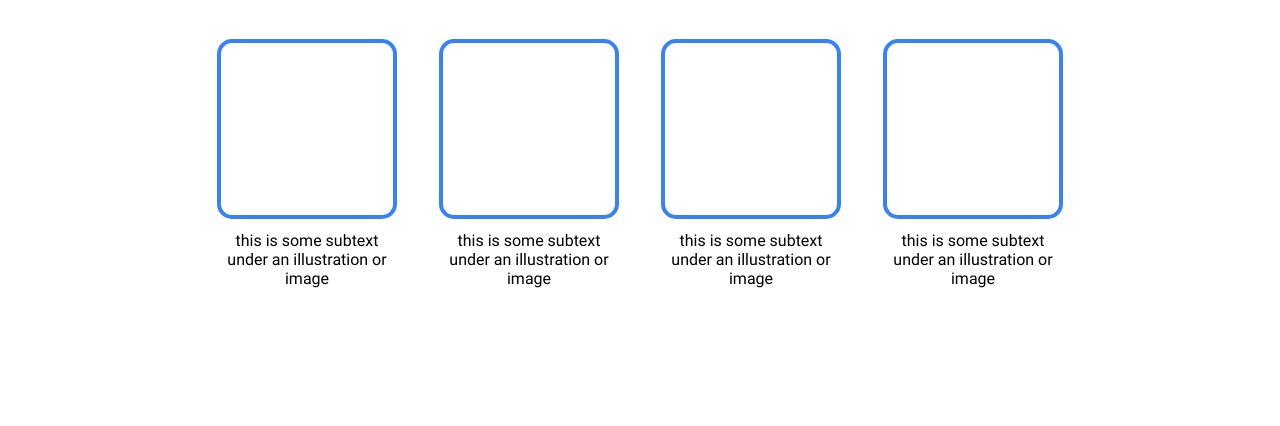
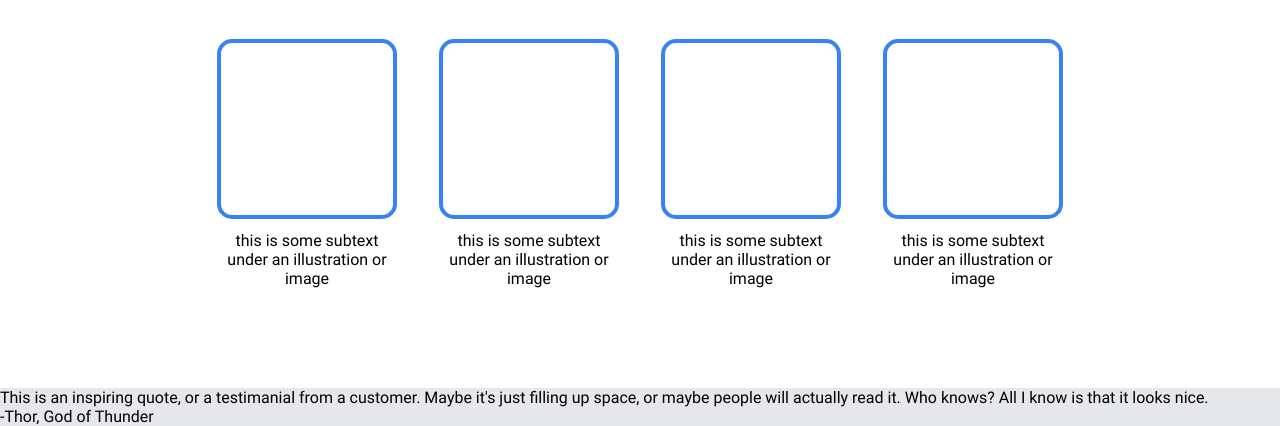
Before and after one commit to StephanKluge/project-hero, a plain HTML site: page index.html in a window 1280 px wide. Shown: the part 462-888 px from the top of the page. Before the commit the page ends 850 px from the top, so only its background shows below. Drawn offline with Linux system fonts and the light colour scheme.

Commit message:
adding the quote section and push it away from the info-section

```diff
--- a/index.html
+++ b/index.html
@@ -64,5 +64,13 @@
         </div>
     </div>
     <!--End of Infosection-->
+    <!-- Start of Quote-Section -->
+     <div class="quote-container">
+        <div class="quote">This is an inspiring quote, or a testimanial from a customer.
+            Maybe it's just filling up space, or maybe people will actually read it. Who knows?
+            All I know is that it looks nice.
+        </div>
+        <div class="source">-Thor, God of Thunder</div>
+     </div>
 </body>
 </html>
```
